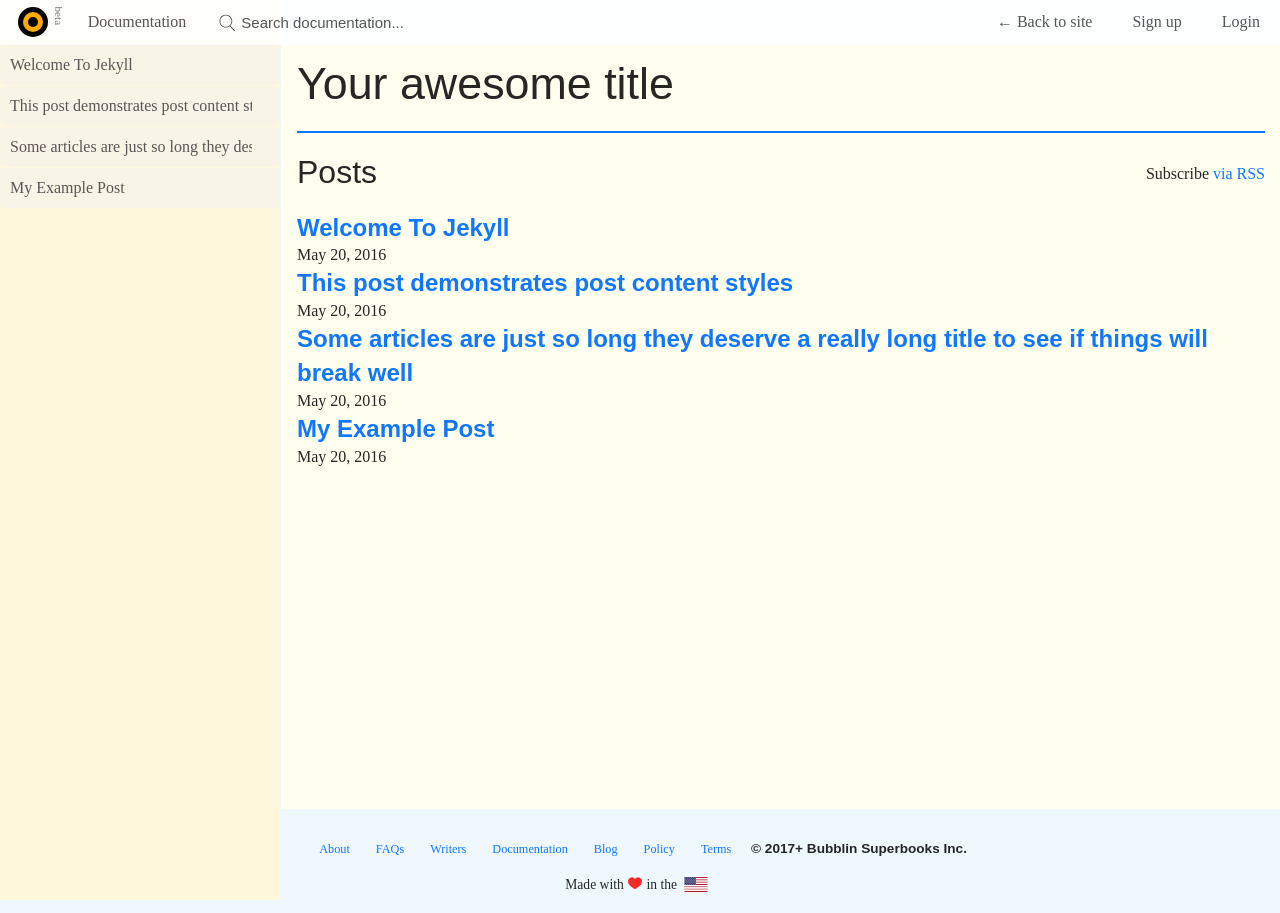
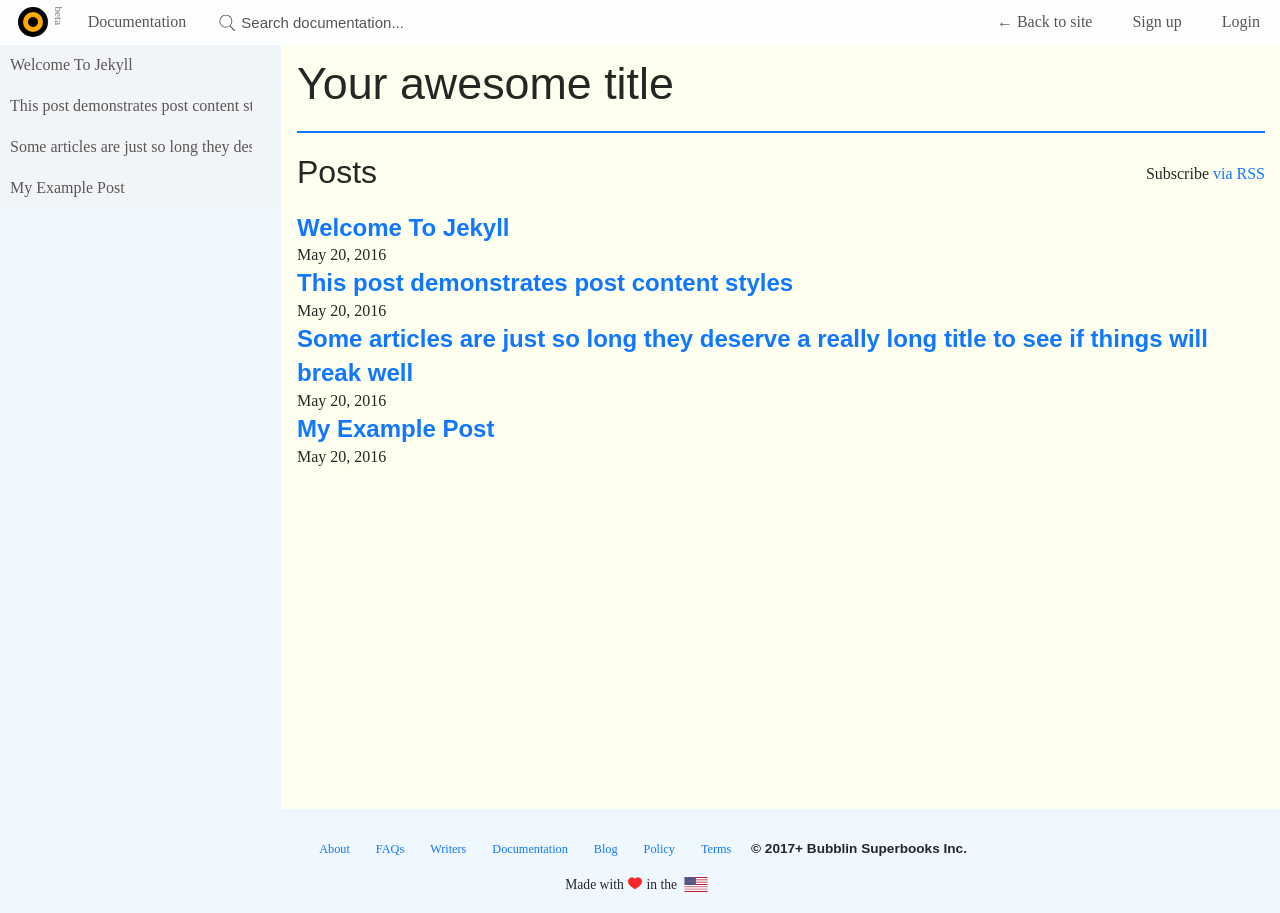
Before and after one commit to bookiza/doccoli-jekyll, a Jekyll site: the page built from index.md, in a window 1280 px wide. Built offline with Jekyll 4.4.1, drawn with Linux system fonts in a browser that asks for light colours.

Commit message:
Landscape mode: styleFix

```diff
--- a/_sass/scss/_sidebar.scss
+++ b/_sass/scss/_sidebar.scss
@@ -1,6 +1,5 @@
 .sidebar {
   width: 280px;
-  background: cornsilk;
   height: 100vh;
 }
 
```
